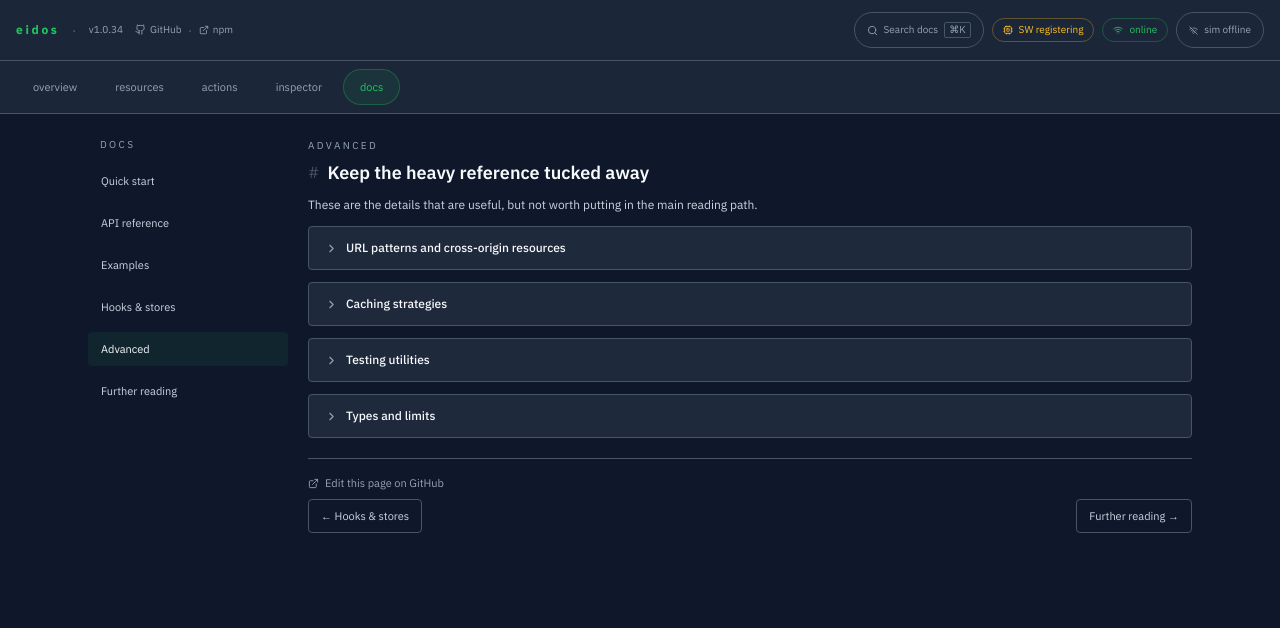
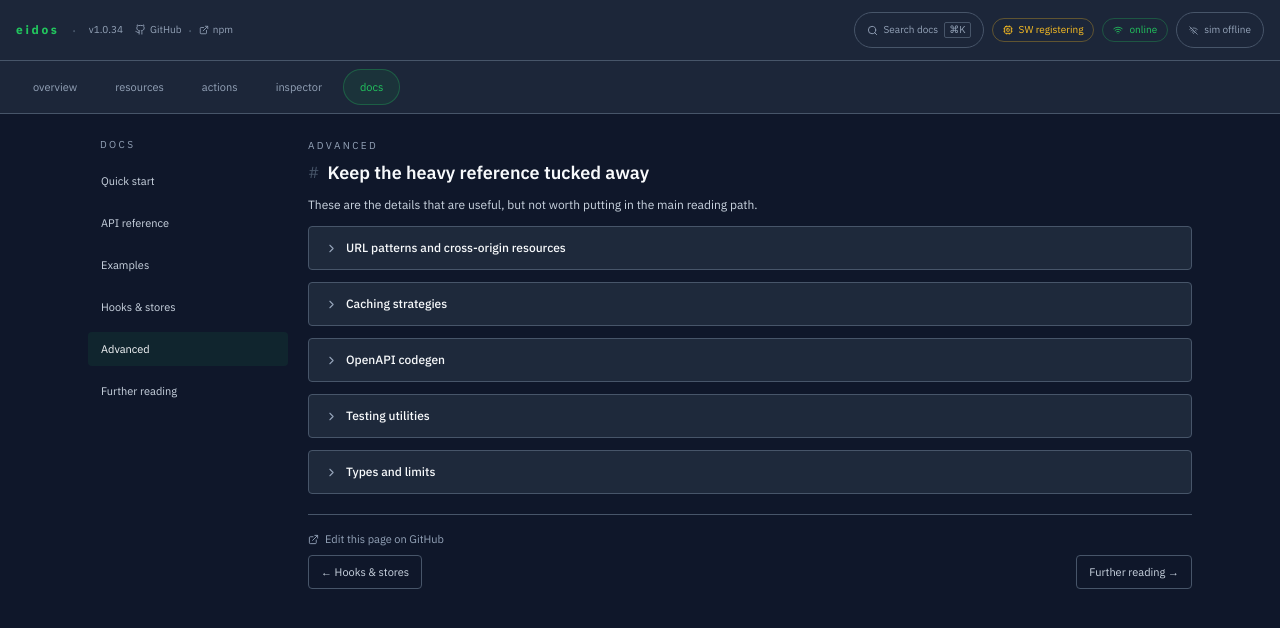
Before and after one commit to sweidos/eidos, a React (Vite) app in the folder apps/playground/: page /docs/advanced in a window 1280 px wide. Shown: the top 628 px of the page. Built offline with nearby package versions, Linux system fonts and the light colour scheme.

Commit message:
docs(playground): add OpenAPI codegen section to Advanced docs + search
The eidos-gen CLI was a published feature with no docs page coverage
and no search-palette entry, despite being listed in the README's
feature table.

```diff
--- a/apps/playground/src/components/SearchPalette.tsx
+++ b/apps/playground/src/components/SearchPalette.tsx
@@ -94,6 +94,12 @@ const INDEX: SearchEntry[] = [
     description: 'stale-while-revalidate, cache-first, network-first',
     path: '/docs/advanced',
     keywords: 'strategy cache-first network-first stale-while-revalidate',
+  },
+  {
+    label: 'OpenAPI codegen',
+    description: 'Generate typed resource()/action() declarations from a spec',
+    path: '/docs/advanced',
+    keywords: 'eidos-gen openapi codegen generate types',
   },
   {
     label: 'Testing utilities',
--- a/apps/playground/src/pages/docs/Advanced.tsx
+++ b/apps/playground/src/pages/docs/Advanced.tsx
@@ -47,6 +47,23 @@ resource('/api/feed', { offline: true, strategy: 'network-first' })`}
           </div>
         </Collapse>
 
+        <Collapse title="OpenAPI codegen">
+          <div className="space-y-3">
+            <p className="text-sm leading-relaxed text-eidos-text-dim">
+              <InlineCode>eidos-gen</InlineCode> reads an OpenAPI spec and writes typed{' '}
+              <InlineCode>resource()</InlineCode> + <InlineCode>action()</InlineCode> declarations
+              — including path params, <InlineCode>$ref</InlineCode> resolution, request/response
+              types, and DELETE body omission.
+            </p>
+            <CodeBlock
+              language="bash"
+              title="terminal"
+              code={`npx eidos-gen openapi.json
+# → writes eidos.generated.ts`}
+            />
+          </div>
+        </Collapse>
+
         <Collapse title="Testing utilities">
           <div className="space-y-3">
             <p className="text-sm leading-relaxed text-eidos-text-dim">
```
